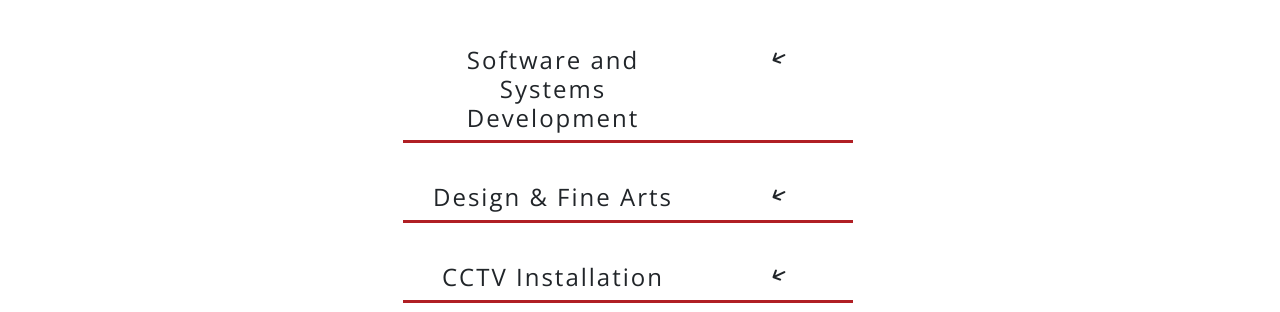
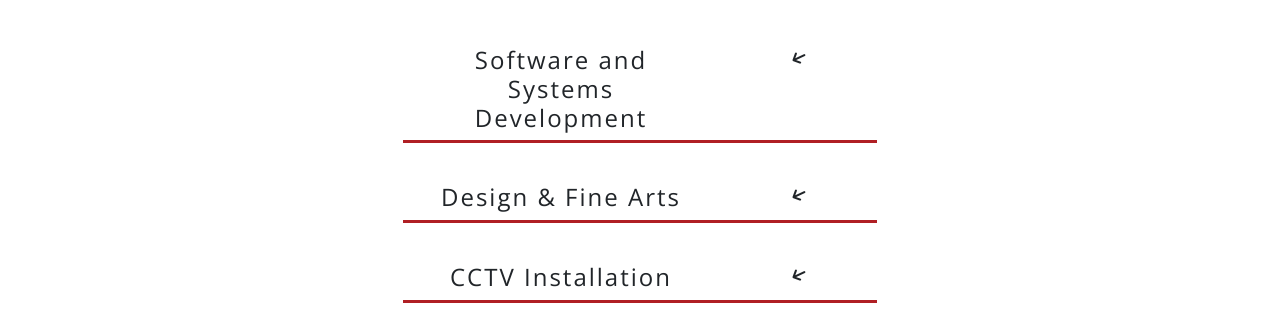
Before and after one commit to ow-tech/kamaileingine, a plain HTML site: page wedo.html in a window 1280 px wide. Shown: the part 116-428 px from the top of the page. Drawn offline with nearby package versions, Linux system fonts and the light colour scheme.

Commit message:
refactoring of redundant code

```diff
--- a/Css/index.css
+++ b/Css/index.css
@@ -351,10 +351,7 @@ textarea.input{
     font-weight: 600;
     padding:10px;
 }
-#box{
-    /* display:inline-block; */
-    height:300px;
-}
+
 .box{
     width: 90%;
     height:85%;
@@ -464,7 +461,7 @@ textarea.input{
 .software, .design, .cctv {
     margin-top:40px;
     border-bottom: #b01f24 3px solid;
-    width:450px;
+    /* width:450px; */
     text-align: center;
     letter-spacing:2px;
     cursor: pointer;
@@ -475,23 +472,17 @@ textarea.input{
 .p{
     display:none;
 }
-/* div.footer{
+div.footer,div.footerus, div.footercon{
     margin-top:4.4%;
-    border: 4px solid #b01f24;
-    border-radius: 10px;
     height: 70px;
-    font-family: Open Sans;
-    font-weight: Regular;
     font-size: 16px;
-  } */
+  }
   /* about us footer cc */
   div.footerus{
       position:relative;
   }
   /* div.footerus, div.footercon{
 
-    border: 4px solid #b01f24;
-    border-radius: 10px;
     height: 70px;
     font-family: Open Sans;
     font-weight: Regular;
--- a/wedo.html
+++ b/wedo.html
@@ -21,28 +21,28 @@
     <div class="container">
         <div class="wwd">
             <div class=" row software">
-                <div class="col-sm-8 ">
+                <div class="col-sm-8 col-md-8 ">
                     <h4>Software and Systems Development</h4>
                 </div>
-                <div class="col-sm-4 arrowright">
+                <div class="col-sm-4 col-md-4 arrowright">
                     <i class="fas fa-arrow-right"></i>
                 </div>
                 <div class="p">Wa~saabi software engineering is a high end system, software developers and designers who strive to create innovative fine tech applications</div>
             </div>
             <div class="row design">
-                <div class="col-sm-8">
+                <div class="col-sm-8 col-md-8">
                     <h4>Design & Fine Arts</h4>
                 </div>
-                <div class="col-sm-4 arrowright" >
+                <div class="col-sm-4 col-md-4 arrowright" >
                     <i class="fas fa-arrow-right"></i>
                 </div>
                 <div class="p">Wa~saabi represents a combination of sophisticated designs and authentic luxury feel and look in the field of graphic design, we’re dealers in exquisite original art pieces collection and resell.</div>
             </div>
             <div class="row cctv">
-                <div class="col-sm-8">
+                <div class="col-sm-8 col md-8">
                     <h4>CCTV Installation</h4>
                 </div>
-                <div class="col-sm-4 arrowright">
+                <div class="col-sm-4 col-md-4 arrowright">
                     <i class="fas fa-arrow-right"></i>
                 </div>
                 <div class="p">
```
Also changed, not shown: index.html (+7 -5 lines), partners.html (+6 -6 lines).
